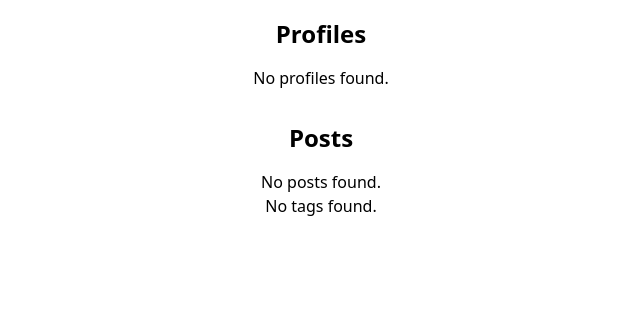
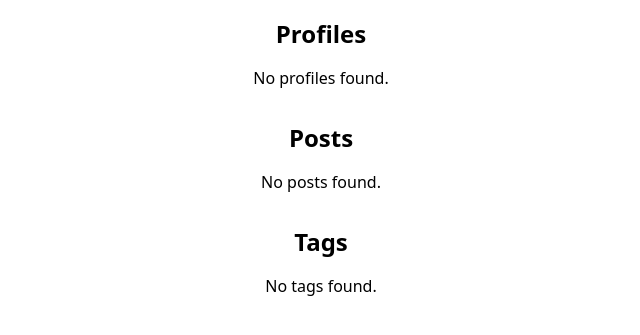
Before and after one commit to farzan-alaei/DjangoTwitter, a Django app: page /search/ in a window 1280 px wide. Shown: the part 175-510 px from the top of the page, without its empty margins (319-959 px from the left). Run offline with Django 5.2, Linux system fonts and the light colour scheme; style sheets or scripts are compiled from the project's sources; some libraries are stand-ins or nearby versions.

Commit message:
fix search result page

```diff
--- a/posts/templates/search_results.html
+++ b/posts/templates/search_results.html
@@ -34,6 +34,7 @@
         {% else %}
             <p>No posts found.</p>
         {% endif %}
+    <h2 class="text-2xl font-semibold mt-8 mb-4">Tags</h2>
         {% if tags %}
             <ul>
                 {% for tag in tags %}
```
